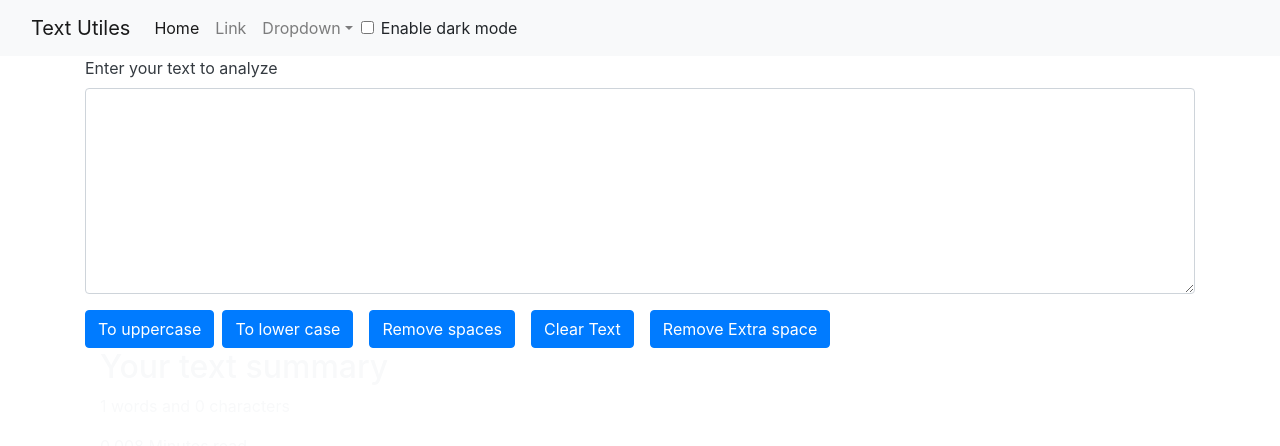
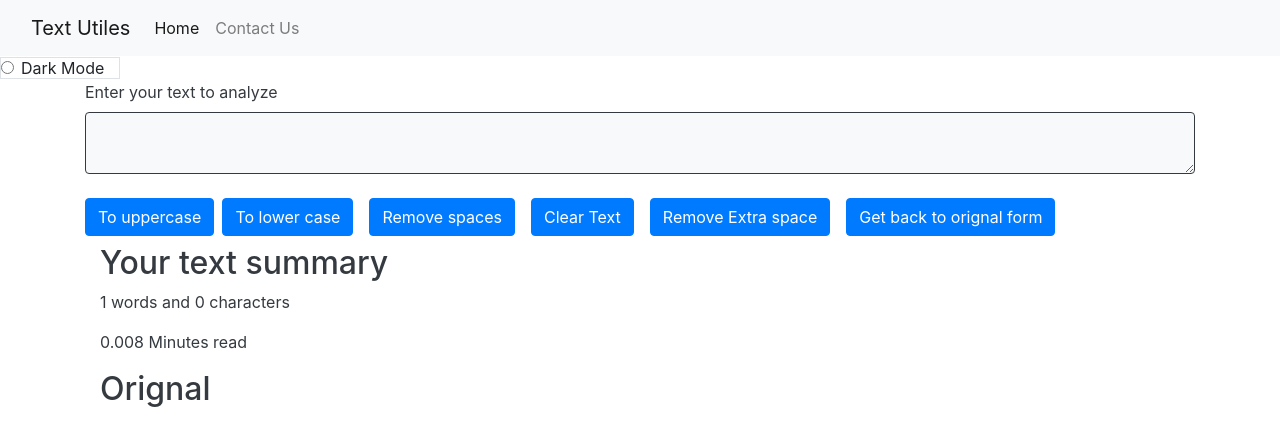
Before and after one commit to MAmmaadTehseen/react, a React (Create React App) app: page / in a window 1280 px wide. Shown: the top 446 px of the page. Built offline with nearby package versions, Linux system fonts and the light colour scheme.

Commit message:
dark mode set

```diff
--- a/src/App.js
+++ b/src/App.js
@@ -5,9 +5,10 @@ import Navbar from './Components/Navbar';
 import Textforms from './Components/Textforms';
 import React,{useState} from 'react';
 import Alert from './Components/Alert';
+import Mode from './Components/Mode';
 
 function App() {
-  const [mode,setmode]=useState('light');
+  const [mode,setmode]=useState("light");
   const  [alert,setAlert]=useState(null);
 
   const showAlert=(message,type)=>{
@@ -17,13 +18,13 @@ function App() {
     })
     setTimeout(() => {
       setAlert(null);
-    }, 1000);
+    },2500);
   }
 
   const togglemode=()=>{
     if(mode==='light'){
       setmode('dark');
-      document.body.style.backgroundColor='grey';
+      document.body.style.backgroundColor='black';
       // document.body.style.Color='white';
       showAlert("Dark mode has been enabled","success");
 
@@ -32,7 +33,7 @@ function App() {
     else{
       setmode('light');
       document.body.style.backgroundColor='white';
-      // document.body.style.Color='black';
+      document.body.style.Color='black';
       showAlert("Light mode has been enabled","success");
     }
   }
@@ -40,12 +41,12 @@ function App() {
 <>
 <Navbar title="Text Utiles" mode={mode} togglemode={togglemode}/>
 <Alert  alert={alert}/>
+<Mode mode={mode} togglemode={togglemode}/>
 <div className="container">
-<Textforms text="Enter your text to analyze"        />
+<Textforms mode={mode} text="Enter your text to analyze"/>
 
 </div>
 </>
-
   );
 }
 
--- /dev/null
+++ b/src/Components/Mode.js
@@ -0,0 +1,12 @@
+import React from 'react'
+
+export default function Mode(props) {
+  return (
+    <div className={`container d-inline border form-check ` }>
+          <input className="form-check-input"   type="radio" name="gridRadios" id="gridRadios1" onClick={props.togglemode} />
+          <label className={`form-check-label text-${props.mode=="light"?"DARK":"light"}`} htmlFor="gridRadios1">
+            {`${props.mode=="light"?"Dark":"Light"} Mode`}
+          </label>
+        </div>
+  )
+}
--- a/src/Components/Navbar.js
+++ b/src/Components/Navbar.js
@@ -6,7 +6,7 @@ export default function Navbar(props) {
 
 <nav className={`navbar navbar-expand-lg navbar-${props.mode} bg-${props.mode} text-${props.mode=="light"?"grey":"light"}`} >
   <div className="container-fluid">
-    <a className="navbar-brand" href="/">{props.title}</a>
+    <a className="navbar-brand" href="">{props.title}</a>
     <button className="navbar-toggler" type="button" data-bs-toggle="collapse" data-bs-target="#navbarSupportedContent" aria-controls="navbarSupportedContent" aria-expanded="false" aria-label="Toggle navigation">
       <span className="navbar-toggler-icon"></span>
     </button>
@@ -16,27 +16,13 @@ export default function Navbar(props) {
           <a className="nav-link active" aria-current="page" href="/">Home</a>
         </li>
         <li className="nav-item">
-          <a className={`nav-link text-${props.mode=="light"?"grey":"light"}`} href="/">Link</a>
+          <a className={`nav-link text-${props.mode=="light"?"grey":"light"}`} href="https://github.com/MAmmaadTehseen" target='_blank'>Contact Us</a>
         </li>
-        <li className={`nav-item dropdown `}>
-          <a className={`nav-link dropdown-toggle text-${props.mode=="light"?"grey":"light"}`} href="/" role="button" data-bs-toggle="dropdown" aria-expanded="false">
-            Dropdown
-          </a>
-          <ul className="dropdown-menu">
-            <li><a className="dropdown-item" href="/">Action</a></li>
-            <li><a className="dropdown-item" href="/">Another action</a></li>
-            <li><hr className="dropdown-divider"/></li>
-            <li><a className="dropdown-item" href="/">Something else here</a></li>
 
 
-          </ul>
-        </li>
 
       </ul>
-      <div className={`form-check form-switch `}>
-        <input className="form-check-input" type="checkbox" onClick={props.togglemode}  id="flexSwitchCheckDefault"/>
-        <label className="form-check-label" htmlFor="flexSwitchCheckDefault">{`Enable ${props.mode=="light"?"dark":"light"} mode`}</label>
-      </div>
+
     </div>
   </div>
 </nav>
--- a/src/Components/Textforms.js
+++ b/src/Components/Textforms.js
@@ -2,46 +2,64 @@ import React ,{useState} from 'react'
 
 export default function Textforms(props) {
     const[text,setText]=useState("");
+    const[task,setTask]=useState("");
+    const[orignaltext,setOText]=useState("");
+    const orignalForm=()=>{
+        setText(orignaltext);
+        setTask("Text is converted to orignal form");
+    }
     const handleUpClick=()=>{
         let newtext=text.toUpperCase();
         setText(newtext);
+        setTask("Text is converted to uppercase");
     }
     const handleonchange=(event)=>{
         setText(event.target.value);
+        setOText(event.target.value);
     }
     const handleLoClick=()=>{
-        let newtext=text.toLowerCase();
-        setText(newtext);
+         let newtext=text.toLowerCase();
+         setText(newtext);
+         setTask("Text is converted to lowercase");
+
     }
     const handleSpace=()=>{
-        let newtext=text.split(" ").join("");
-        setText(newtext);
-    }
+       let   newtext=text.split(" ").join("");
+       setText(newtext);
+        setTask("Spaces are removed");
+      }
     const HandleClearClick=()=>{
         let newtext="";
         setText(newtext);
+        setTask("Text is cleared");
+        setOText(newtext);
     }
     const RemoveExtraspace=()=>{
         let newtext=text.split(/[ ]+/);
-        setText(newtext.join(" "));
+        newtext=newtext.join(" ");
+        setText(newtext);
+        setTask("Extra spaces are removed");
     }
 
 
   return (
     <>
-    <div  className='text-dark'>
+    <div >
+
 
         <div className={`mb-3 `}>
-        <label htmlFor="exampleFormControlTextarea1" className="form-label">{props.text}</label>
-        <textarea className={`form-control `}  onChange={handleonchange} value={text} id="exampleFormControlTextarea1" rows="8"></textarea>
+        <label htmlFor="exampleFormControlTextarea1" className={`form-label text-${props.mode==="light"?"dark":"light"}`}>{props.text}</label>
+        <textarea className={`form-control  rounded border-dark bg-${props.mode==="light"?"light":"dark"} text-${props.mode==="light"?"dark":"light"}`}  onChange={handleonchange} value={orignaltext} id="exampleFormControlTextarea1" rows="2"></textarea>
         </div>
         <button className="btn btn-primary" onClick={handleUpClick}>To uppercase</button>
-        <button className="btn btn-primary mx-2" onClick={handleLoClick}>To lower case</button>
-        <button className="btn btn-primary mx-2" onClick={handleSpace}>Remove spaces </button>
-        <button className="btn btn-primary mx-2" onClick={HandleClearClick}>Clear Text</button>
-        <button className="btn btn-primary mx-2" onClick={RemoveExtraspace}>Remove Extra space</button>
+        <button className="btn btn-primary m-2" onClick={handleLoClick}>To lower case</button>
+        <button className="btn btn-primary m-2" onClick={handleSpace}>Remove spaces </button>
+        <button className="btn btn-primary m-2" onClick={HandleClearClick}>Clear Text</button>
+        <button className="btn btn-primary m-2" onClick={RemoveExtraspace}>Remove Extra space</button>
+        <button className="btn btn-primary m-2" onClick={orignalForm}>Get back to orignal form</button>
     </div>
-    <div className={`container text-${props.mode=="light"?"dark":"light"} `}>
+    <div className={`container text-${props.mode==="light"?"dark":"light"} `}>
+
       <h2>
         Your text summary
       </h2>
@@ -52,7 +70,13 @@ export default function Textforms(props) {
         {0.008*text.split(" ").length} Minutes read
       </p>
       <h2>
-        Preview
+        Orignal
+      </h2>
+      <p>
+        {orignaltext}
+      </p>
+      <h2>
+        {task}
       </h2>
       <p>
         {text}
```
